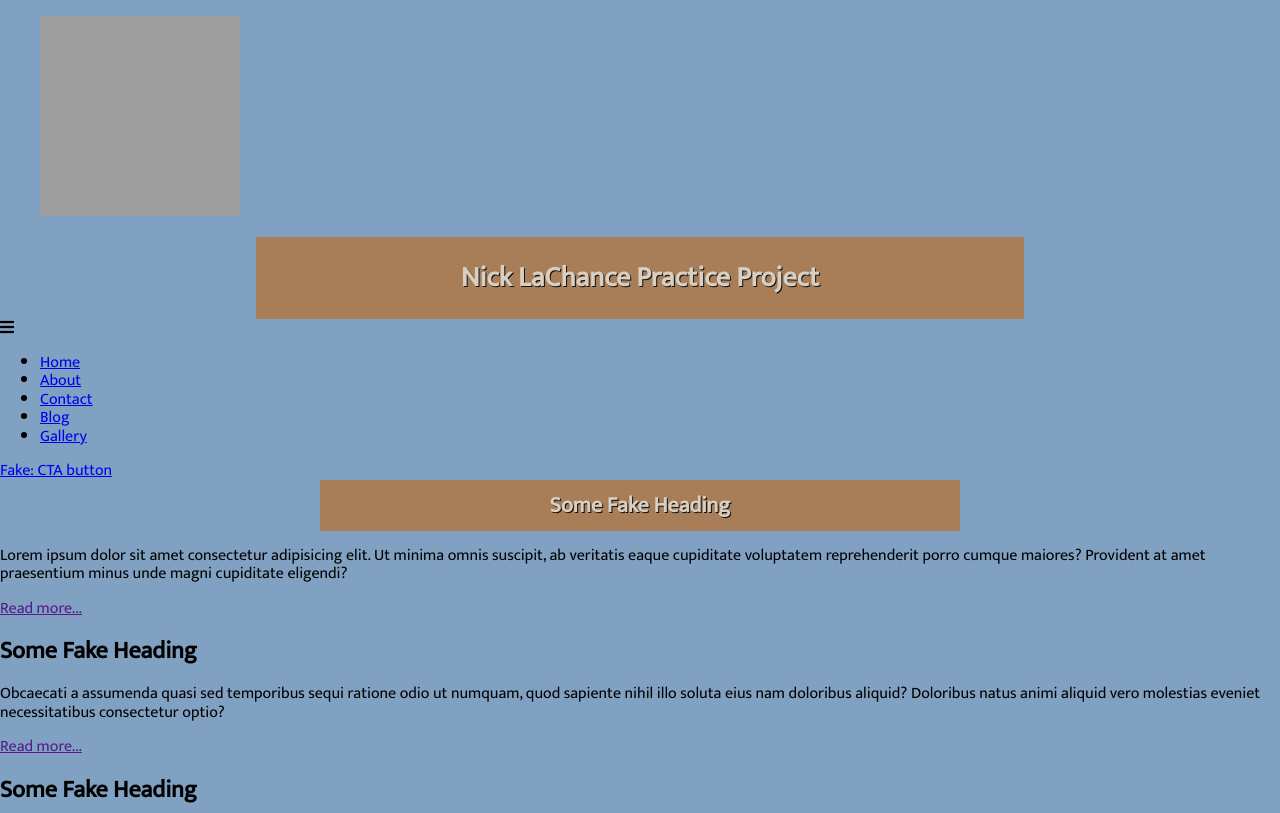
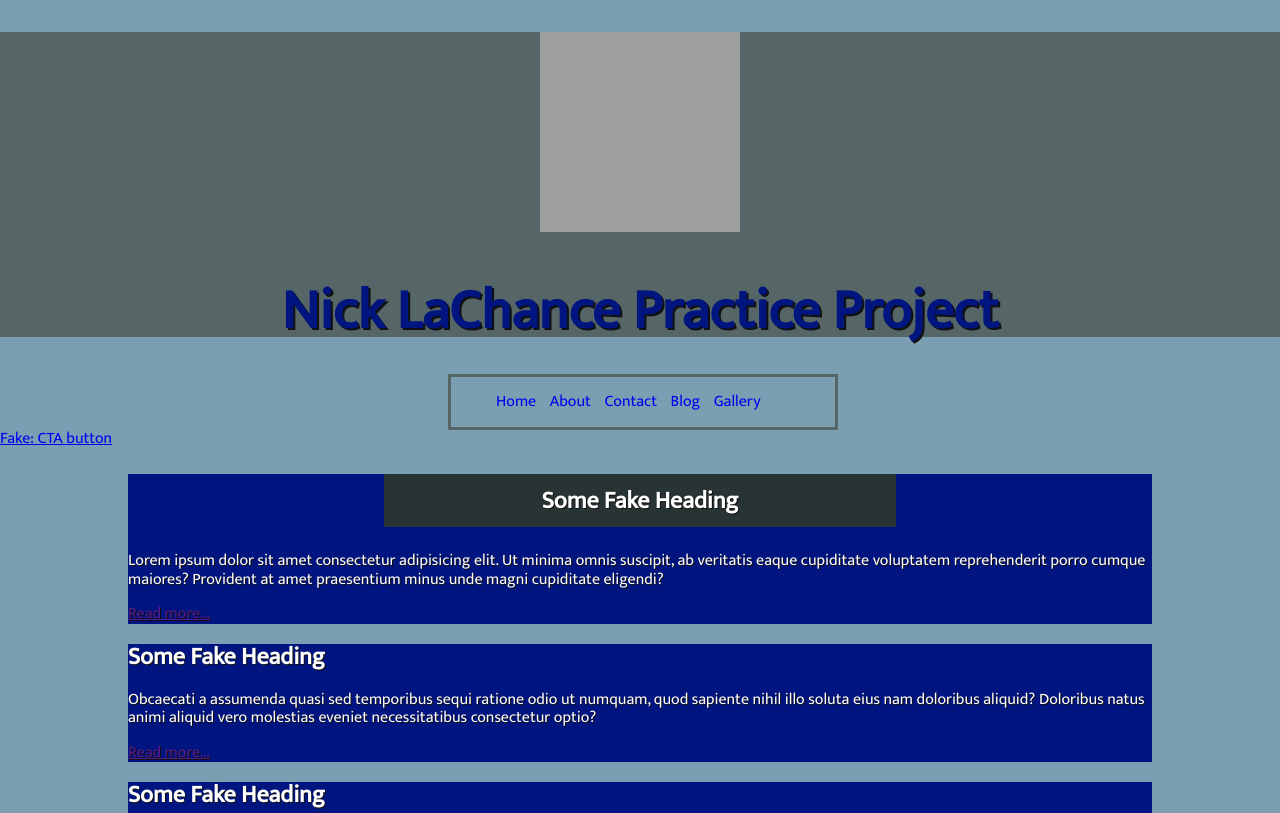
Before and after one commit to nicholasplachance/SavvyCoders-Random-Project, a website: page index.html in a window 1280 px wide. Shown: the top 813 px of the page. Drawn offline with nearby package versions, Linux system fonts and the light colour scheme; grey boxes are pictures that could not be loaded.

Commit message:
Add changes to style.css

```diff
--- a/index.html
+++ b/index.html
@@ -26,7 +26,6 @@
         />
       </figure>
       <h1 class="header">Nick LaChance Practice Project</h1>
-      <i class="fas fa-bars"></i>
     </header>
     <nav>
       <ul>
--- a/style.css
+++ b/style.css
@@ -1,36 +1,78 @@
 :root {
-  --primary: #80A1C1;
+  --primary: #00157F;
+  --primary-variant: #00072B;
   --primary-shadow: #111;
-  --secondary: #A77E58;
-  --third: #D9CFC1;
+  --secondary: #283333;
+  --secondary-variant: #566666;
+  --secondary-shadow: #fff;
+  --background: #7C9EB2;
+  --error: #b00020;
+  --primary-text: #fff;
+  --secondary-text: #111;
+  --base-spacing: 8px;
 
 }
 
 body {
   font-family: 'Mukta', sans-serif;
-  background: var(--primary);
+  background: var(--background);
 }
 
-.header {
-  width: 60%;
-  margin: auto 20%;
-  padding: 2% 0%;
+header {
+  width: 100%;
+  margin: 2.5% 0%;
+  background-color: var(--secondary-variant);
+  text-align: center;
+  color: var(--primary);
+  font-size: 28px;
+  line-height: 50px;
+  text-shadow: 2px 1.5px var(--primary-shadow);
+}
+
+
+
+.sub-header {
+  width: 50%;
+  margin: 2.5% 25%;
+  padding: 1% 0%;
   background-color: var(--secondary);
   text-align: center;
-  color: var(--third);
-  font-size: 28px;
-  line-height: 30px;
+  color: var(--primary-text);
+  font-size: calc(var(--base-spacing) * 3);
+  line-height: calc(var(--base-spacing) * 4);
   text-shadow: 1px 1px var(--primary-shadow);
 }
 
-.sub-header {
-  width: 50%;
-  margin: auto 25%;
-  padding: 1% 0%;
-  background-color: var(--secondary);
-  text-align: center;
-  color: var(--third);
-  font-size: 22px;
-  line-height: 25px;
+nav {
+  display: flex;
+  flex-direction: column;
+  border: 3px solid var(--secondary-variant);
+  width: 30%;
+  margin: auto 35%;
+}
+
+nav ul {
+  width: 100%;
+}
+
+nav li {
+  display: inline-block;
+  text-decoration: none;
+  padding: 0px 5px;
+}
+
+nav a:link {
+  text-decoration: none;
+}
+
+section {
+  width: 80%;
+  margin: auto 10%;
+  background: var(--primary);
+  color: var(--primary-text);
   text-shadow: 1px 1px var(--primary-shadow);
 }
+
+footer {
+  border-top: 5px solid var(--secondary-variant);
+}
```
